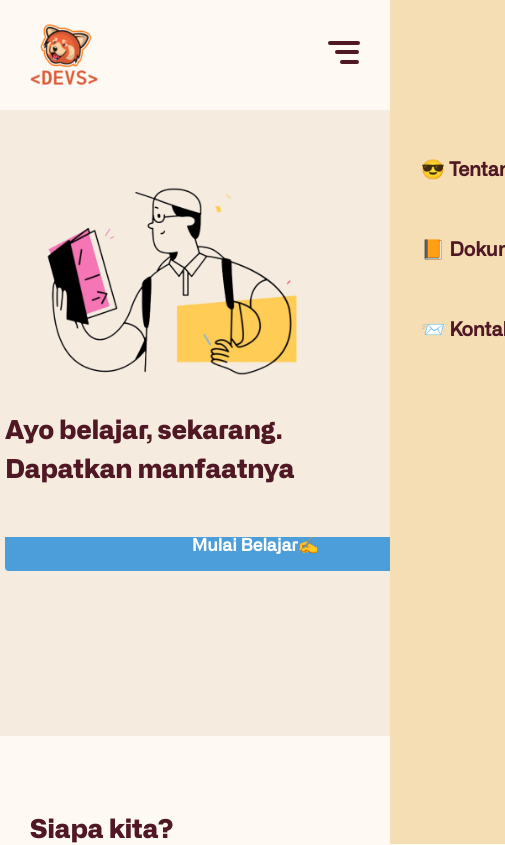
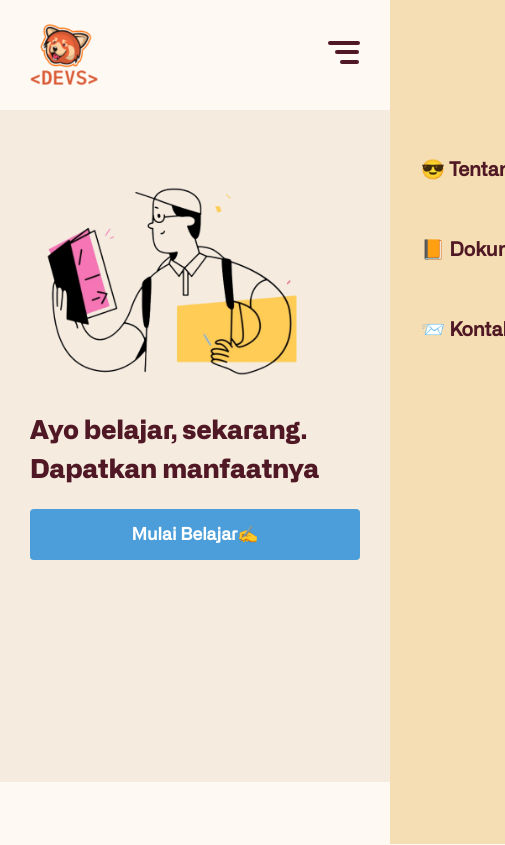
Before and after one commit to foxxydevs/foxxydevs, a React (Create React App) app: page / in a window 390 px wide. Shown: the top 845 px of the page, 505 px wide, since content can reach past the window. Built offline with nearby package versions, Linux system fonts and the light colour scheme.

Commit message:
feat: fixing bug in mobile responsive

```diff
--- a/src/components/ArtboardComponent/ArtboardDetail/ArboardDetail.tsx
+++ b/src/components/ArtboardComponent/ArtboardDetail/ArboardDetail.tsx
@@ -13,7 +13,6 @@ import {
   WrapperRow,
   WrapperSection,
   InnerText,
-  InnerButton,
 } from './ArtboardDetail.styles';
 
 interface ArtboardProps {
@@ -47,7 +46,6 @@ const ArboardDetail: React.FC<ArtboardProps> = (props) => {
 
     //Content variable
     const headLineFirst = content.firstElementChild;
-    const ButtonElement = content.lastElementChild;
 
     TweenMax.to(app, 0, {
       css: { visibility: 'visible' },
@@ -61,13 +59,6 @@ const ArboardDetail: React.FC<ArtboardProps> = (props) => {
       y: 5,
       height: '5px',
       ease: Power3.easeOut,
-      delay: 0.2,
-    });
-
-    tl.staggerFrom(ButtonElement, 1, {
-      x: 1,
-      width: '1px',
-      ease: Power3.easeInOut,
       delay: 0.2,
     });
   });
@@ -120,8 +111,6 @@ const ArboardDetail: React.FC<ArtboardProps> = (props) => {
                       <HeadingOne>{props.headingOne}</HeadingOne>
                       <HeadingTwo>{props.headingTwo}</HeadingTwo>
                       <Subtitle>{props.description}</Subtitle>
-                    </InnerText>
-                    <InnerButton>
                       <a target='_blank' href={props.redirect} rel='noreferrer'>
                         <Button
                           big
@@ -132,7 +121,7 @@ const ArboardDetail: React.FC<ArtboardProps> = (props) => {
                           {props.btnText}
                         </Button>
                       </a>
-                    </InnerButton>
+                    </InnerText>
                   </TextWrapper>
                 </WrapperColumn>
               </>
--- a/src/components/ArtboardComponent/ArtboardDetail/ArtboardDetail.styles.ts
+++ b/src/components/ArtboardComponent/ArtboardDetail/ArtboardDetail.styles.ts
@@ -98,7 +98,7 @@ export const TextWrapper = styled.div<TyphographyProps>`
 
 export const InnerText = styled.div`
   margin: 0;
-  height: 120px;
+  height: 200px;
   overflow: hidden;
 `;
 
@@ -236,14 +236,7 @@ export const Img = styled.img<ImgProps>`
   }
 `;
 
-export const InnerButton = styled.div`
-  margin: 0;
-  width: 500px;
-  overflow: hidden;
-`;
-
 export const Button = styled.button<ButttonProps>`
-  overflow: hidden;
   border-radius: 4px;
   margin-top: 25px;
   background: ${(props) => props.color};
@@ -269,10 +262,6 @@ export const Button = styled.button<ButttonProps>`
     margin-left: 0px;
   }
 
-  @media screen and (max-width: 428px) {
-    margin-top: ${({ isReverse }) => (isReverse ? '25px' : '-50px')};
-  }
-
   @media screen and (max-width: 280px) {
     font-size: 14px;
   }
```
Also changed, not shown: public/index.html (+0 -22 lines).
